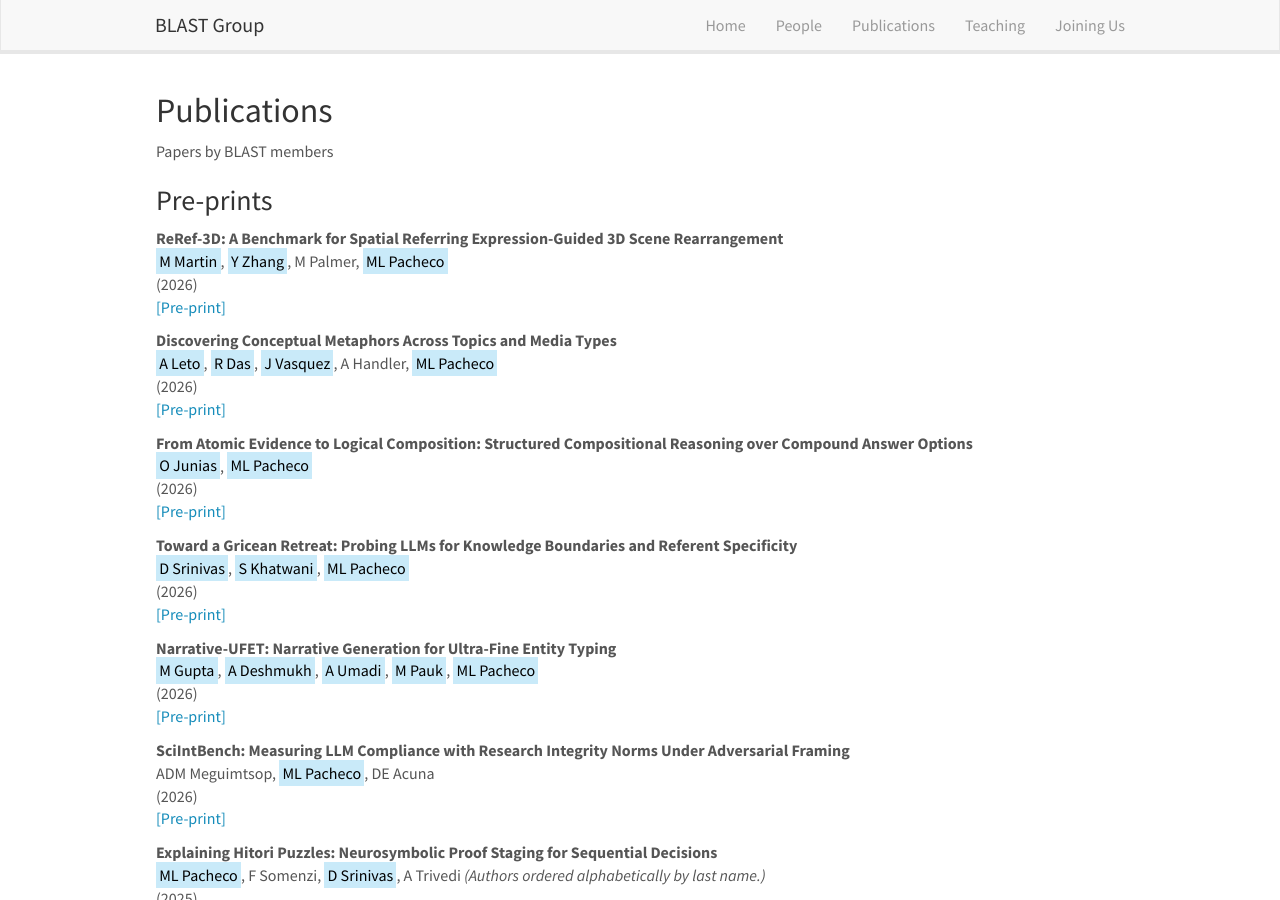
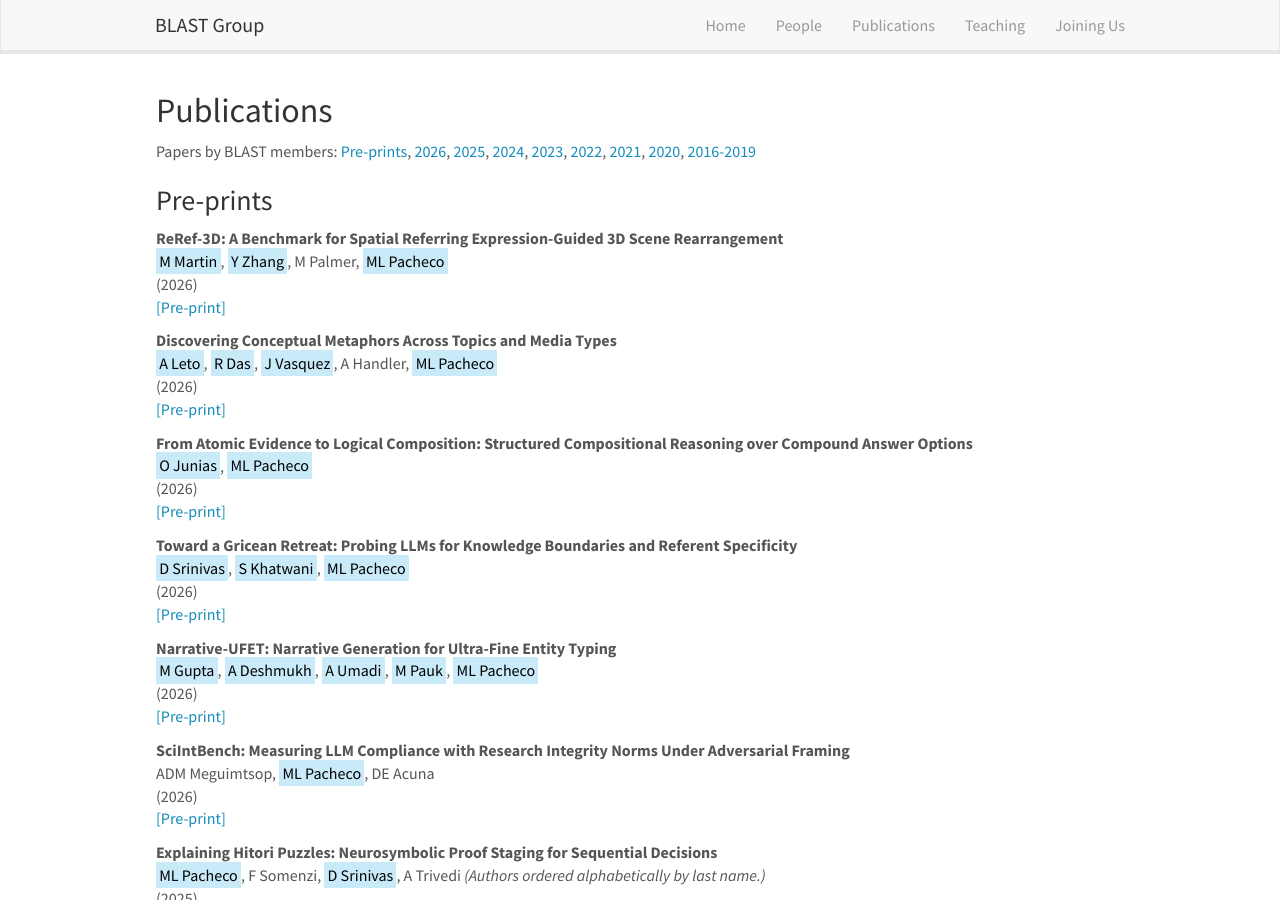
Before and after one commit to blast-cu/blast-cu.github.io, a Jekyll site: the page built from _pages/publications.md, in a window 1280 px wide and 900 px high. Built offline with Jekyll 4.4.1, drawn with Linux system fonts in a browser that asks for light colours; nearby versions of some CDN libraries.

Commit message:
Update publications.md

```diff
--- a/_pages/publications.md
+++ b/_pages/publications.md
@@ -9,7 +9,7 @@ permalink: /publications/
 
 ## Publications
 
-Papers by BLAST members
+Papers by BLAST members: [Pre-prints](#pre-prints), [2026](#2026), [2025](#2025), [2024](#2024), [2023](#2023), [2022](#2022), [2021](#2021), [2020](#2020), [2016-2019](#2016-2019)
 
 ### Pre-prints
 
```
